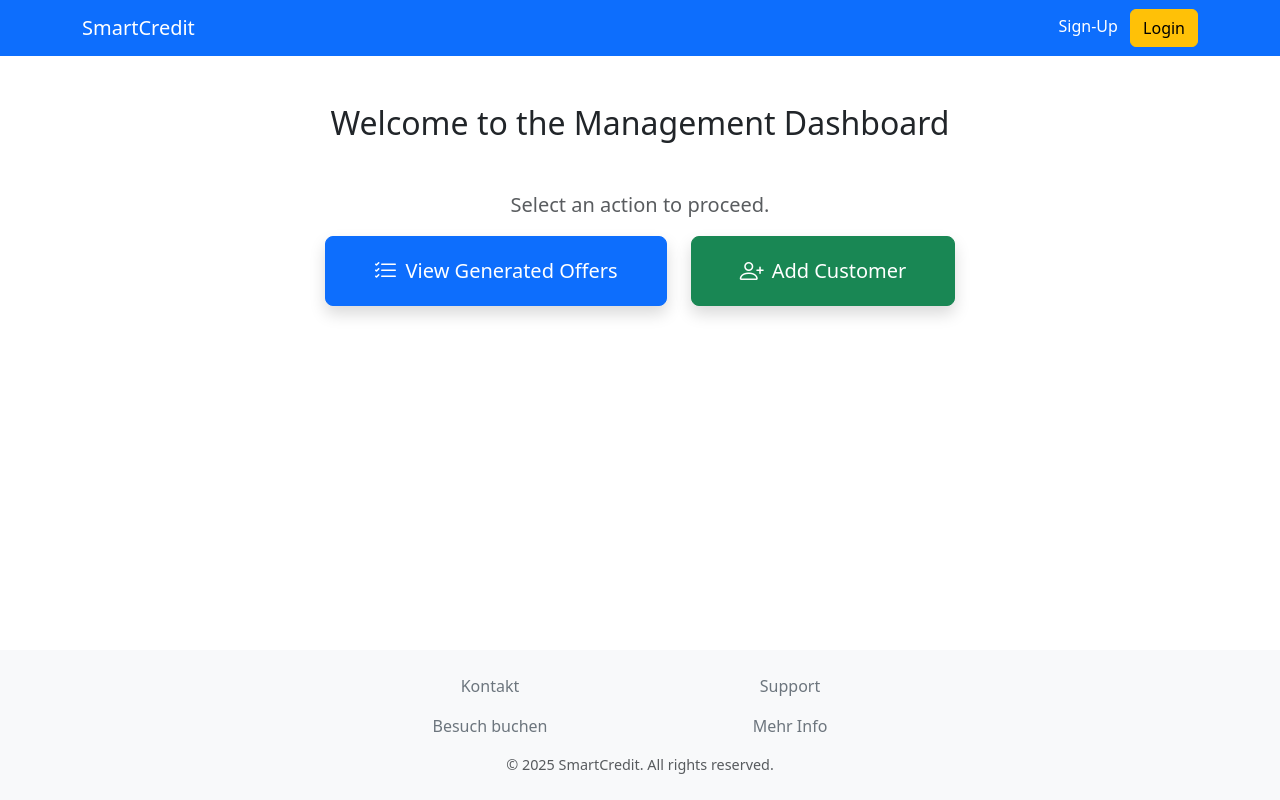
After one commit to MrBryant8/AI-credit-offer-generation-system, a Django app: template app/core/templates/manage.html in a window 1280 px wide. The commit adds this page. Run offline with Django 5.2, Linux system fonts and the light colour scheme; the template is opened without the code that fills it, so the values that code supplies are empty.

Commit message:
Add manage route, template, view

```diff
--- a/app/core/templates/index.html
+++ b/app/core/templates/index.html
@@ -17,7 +17,7 @@
                     {% if user.is_admin %}
                         <a class="btn btn-primary" href="{% url 'admin_dashboard' %}">Govern</a>
                     {% elif user.is_moderator %}
-                        <a class="btn btn-primary" href="#">Manage</a>
+                        <a class="btn btn-primary" href="{% url 'manage' %}">Manage</a>
                     {% else %}
                         <a class="nav-link d-inline text-white" href="{% url 'my-offers' %}">My Offers</a>
                     {% endif %}
--- /dev/null
+++ b/app/core/templates/manage.html
@@ -0,0 +1,23 @@
+{% extends 'index.html' %}
+
+{% block content %}
+<div class="container my-5 text-center">
+  <h2 class="mb-5">Welcome to the Management Dashboard</h2>
+    <p class="lead text-muted">Select an action to proceed.</p>
+  <div class="d-inline-flex flex-column flex-md-row justify-content-center align-items-center gap-4 mb-5">
+    <a href="#" class="btn btn-primary btn-lg px-5 py-3 d-flex align-items-center gap-2 shadow">
+      <i class="bi bi-list-check fs-4"></i>
+      <span>View Generated Offers</span>
+    </a>
+    <a href="#" class="btn btn-success btn-lg px-5 py-3 d-flex align-items-center gap-2 shadow">
+      <i class="bi bi-person-plus fs-4"></i>
+      <span>Add Customer</span>
+    </a>
+  </div>
+
+
+</div>
+
+<!-- Bootstrap Icons CDN (if not included elsewhere) -->
+<link rel="stylesheet" href="https://cdn.jsdelivr.net/npm/bootstrap-icons@1.11.3/font/bootstrap-icons.css">
+{% endblock %}
--- a/app/core/urls.py
+++ b/app/core/urls.py
@@ -1,8 +1,7 @@
 from django.contrib.auth.views import LogoutView
 from django.urls import path, include
 from rest_framework.routers import DefaultRouter
-from .views import ClientViewSet, CreditOfferViewSet, UserViewSet, ChatViewSet, MessageViewSet, LoanViewSet
-from .views.general import *
+from .views import *
 
 router = DefaultRouter()
 router.register(r'customers', ClientViewSet)
@@ -22,5 +21,6 @@ urlpatterns = [
     path("my-offers/", MyOffersView.as_view(), name="my-offers"),
     path('offers/<int:pk>/', CreditOfferDetailView.as_view(), name='offer_detail'),
     path('admin-dashboard/', AdminDashboardView.as_view(), name='admin_dashboard'),
+    path("manage/", ManageView.as_view(), name="manage"),
     path('api/', include(router.urls))
 ]
--- a/app/core/views/__init__.py
+++ b/app/core/views/__init__.py
@@ -1,2 +1,2 @@
-from .viewsets import *
+from .api import *
 from .general import *
```
Also changed, not shown: app/core/views/general.py (+26 -2 lines), app/core/views/api.py (renamed from app/core/views/viewsets.py).
